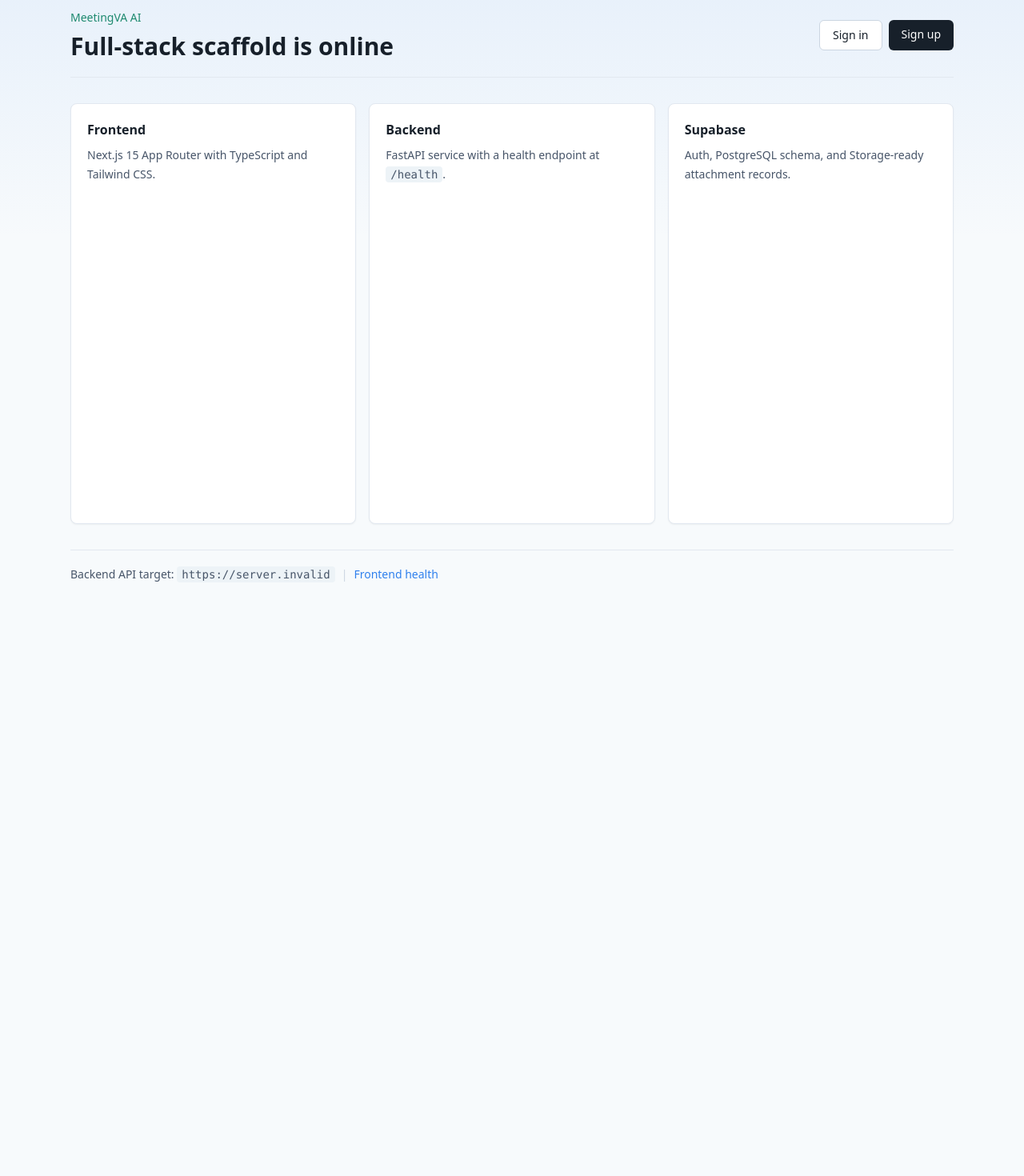
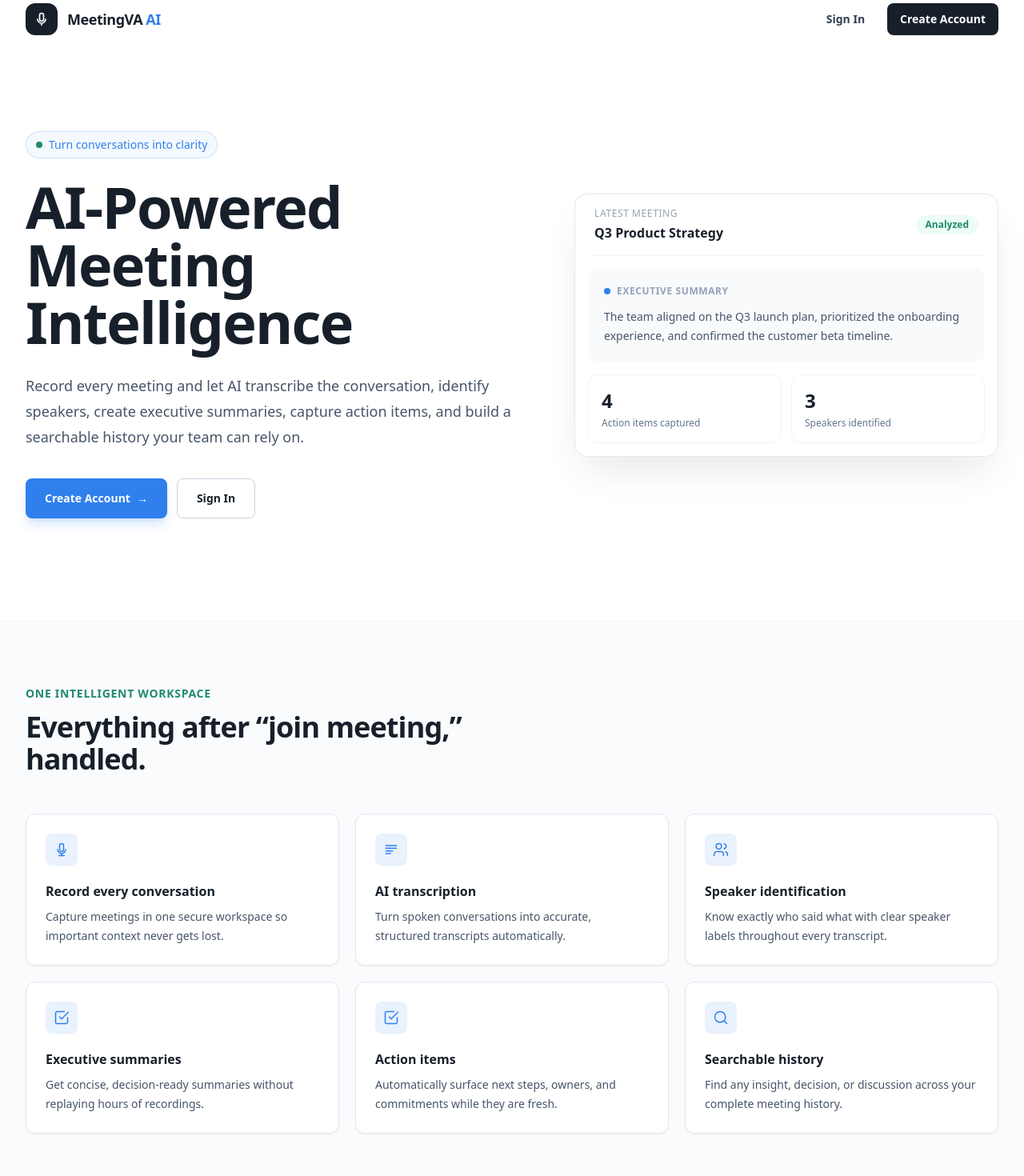
Before and after one commit to aruki32712/meetingVA-ai, a Next.js app in the folder frontend/: page / in a window 1280 px wide. Shown: the part 20-1490 px from the top of the page at 80% size. Before the commit the page ends 800 px from the top, so only its background shows below. Built offline with nearby package versions, Linux system fonts and the light colour scheme; no server answers.

Commit message:
Replace scaffold homepage with MeetingVA AI landing page

```diff
--- a/frontend/app/page.tsx
+++ b/frontend/app/page.tsx
@@ -1,63 +1,246 @@
+"use client";
+
 import Link from "next/link";
+import { useRouter } from "next/navigation";
+import { useEffect, useState } from "react";
+import { createBrowserSupabaseClient } from "@/lib/supabase";
 
-const API_BASE_URL =
-  process.env.NEXT_PUBLIC_API_BASE_URL ?? "http://localhost:8000";
+const features = [
+  {
+    title: "Record every conversation",
+    description:
+      "Capture meetings in one secure workspace so important context never gets lost.",
+    icon: (
+      <path d="M12 3a3 3 0 0 0-3 3v6a3 3 0 0 0 6 0V6a3 3 0 0 0-3-3Zm-6 9a6 6 0 0 0 12 0M12 18v3m-4 0h8" />
+    )
+  },
+  {
+    title: "AI transcription",
+    description:
+      "Turn spoken conversations into accurate, structured transcripts automatically.",
+    icon: <path d="M4 6h16M4 10h16M4 14h10M4 18h7" />
+  },
+  {
+    title: "Speaker identification",
+    description:
+      "Know exactly who said what with clear speaker labels throughout every transcript.",
+    icon: (
+      <path d="M16 21v-2a4 4 0 0 0-4-4H6a4 4 0 0 0-4 4v2m7-10a4 4 0 1 0 0-8 4 4 0 0 0 0 8Zm13 10v-2a4 4 0 0 0-3-3.87m-2-12a4 4 0 0 1 0 7.75" />
+    )
+  },
+  {
+    title: "Executive summaries",
+    description:
+      "Get concise, decision-ready summaries without replaying hours of recordings.",
+    icon: <path d="M9 11l3 3L22 4M21 12v7a2 2 0 0 1-2 2H5a2 2 0 0 1-2-2V5a2 2 0 0 1 2-2h11" />
+  },
+  {
+    title: "Action items",
+    description:
+      "Automatically surface next steps, owners, and commitments while they are fresh.",
+    icon: <path d="M9 11l3 3L22 4M21 12v7a2 2 0 0 1-2 2H5a2 2 0 0 1-2-2V5a2 2 0 0 1 2-2h11" />
+  },
+  {
+    title: "Searchable history",
+    description:
+      "Find any insight, decision, or discussion across your complete meeting history.",
+    icon: <path d="m21 21-4.35-4.35m2.35-5.65a8 8 0 1 1-16 0 8 8 0 0 1 16 0Z" />
+  }
+];
 
 export default function Home() {
+  const router = useRouter();
+  const [isCheckingSession, setIsCheckingSession] = useState(true);
+
+  useEffect(() => {
+    let isMounted = true;
+    const supabase = createBrowserSupabaseClient();
+
+    async function checkSession() {
+      const { data } = await supabase.auth.getSession();
+
+      if (!isMounted) return;
+
+      if (data.session) {
+        router.replace("/dashboard");
+        return;
+      }
+
+      setIsCheckingSession(false);
+    }
+
+    void checkSession();
+
+    const { data } = supabase.auth.onAuthStateChange((_event, session) => {
+      if (session) router.replace("/dashboard");
+    });
+
+    return () => {
+      isMounted = false;
+      data.subscription.unsubscribe();
+    };
+  }, [router]);
+
+  if (isCheckingSession) {
     return (
-    <main className="mx-auto flex min-h-screen w-full max-w-6xl flex-col px-6 py-8">
-      <header className="flex items-center justify-between border-b border-slate-200 pb-5">
-        <div>
-          <p className="text-sm font-medium text-meadow">MeetingVA AI</p>
-          <h1 className="mt-2 text-3xl font-semibold tracking-normal text-ink">
-            Full-stack scaffold is online
-          </h1>
-        </div>
-        <div className="flex gap-2">
+      <main className="flex min-h-screen items-center justify-center">
+        <div
+          className="h-8 w-8 animate-spin rounded-full border-2 border-slate-200 border-t-signal"
+          aria-label="Checking your session"
+        />
+      </main>
+    );
+  }
+
+  return (
+    <main className="min-h-screen overflow-hidden bg-white text-ink">
+      <div className="relative">
+        <div className="absolute inset-0 -z-10 bg-[radial-gradient(circle_at_75%_15%,rgba(47,128,237,0.14),transparent_32%),radial-gradient(circle_at_15%_65%,rgba(31,138,112,0.1),transparent_28%)]" />
+
+        <header className="mx-auto flex w-full max-w-7xl items-center justify-between px-6 py-6 lg:px-8">
+          <Link className="flex items-center gap-3" href="/" aria-label="MeetingVA AI home">
+            <span className="flex h-10 w-10 items-center justify-center rounded-xl bg-ink text-white shadow-sm">
+              <svg
+                className="h-5 w-5"
+                viewBox="0 0 24 24"
+                fill="none"
+                stroke="currentColor"
+                strokeWidth="2"
+                strokeLinecap="round"
+                aria-hidden="true"
+              >
+                <path d="M12 3a3 3 0 0 0-3 3v6a3 3 0 0 0 6 0V6a3 3 0 0 0-3-3Z" />
+                <path d="M6 12a6 6 0 0 0 12 0M12 18v3" />
+              </svg>
+            </span>
+            <span className="text-lg font-semibold tracking-tight">
+              MeetingVA <span className="text-signal">AI</span>
+            </span>
+          </Link>
+
+          <nav className="flex items-center gap-3" aria-label="Account">
             <Link
-            className="rounded-md border border-slate-300 bg-white px-4 py-2 text-sm font-medium text-ink"
+              className="rounded-lg px-4 py-2.5 text-sm font-semibold text-slate-700 transition hover:bg-slate-100 hover:text-ink"
               href="/login"
             >
-            Sign in
+              Sign In
             </Link>
             <Link
-            className="rounded-md bg-ink px-4 py-2 text-sm font-medium text-white"
+              className="rounded-lg bg-ink px-4 py-2.5 text-sm font-semibold text-white shadow-sm transition hover:bg-slate-700"
               href="/signup"
             >
-            Sign up
+              Create Account
+            </Link>
+          </nav>
+        </header>
+
+        <section className="mx-auto grid w-full max-w-7xl items-center gap-16 px-6 pb-24 pt-16 lg:grid-cols-[1.08fr_0.92fr] lg:px-8 lg:pb-32 lg:pt-24">
+          <div>
+            <div className="mb-6 inline-flex items-center gap-2 rounded-full border border-signal/20 bg-signal/5 px-3 py-1.5 text-sm font-medium text-signal">
+              <span className="h-2 w-2 rounded-full bg-meadow" />
+              Turn conversations into clarity
+            </div>
+            <h1 className="max-w-3xl text-5xl font-semibold leading-[1.05] tracking-tight text-ink sm:text-6xl lg:text-7xl">
+              AI-Powered Meeting Intelligence
+            </h1>
+            <p className="mt-7 max-w-2xl text-lg leading-8 text-slate-600">
+              Record every meeting and let AI transcribe the conversation,
+              identify speakers, create executive summaries, capture action
+              items, and build a searchable history your team can rely on.
+            </p>
+            <div className="mt-9 flex flex-col gap-3 sm:flex-row">
+              <Link
+                className="inline-flex items-center justify-center rounded-lg bg-signal px-6 py-3.5 text-sm font-semibold text-white shadow-lg shadow-signal/20 transition hover:bg-blue-600"
+                href="/signup"
+              >
+                Create Account
+                <span className="ml-2" aria-hidden="true">→</span>
+              </Link>
+              <Link
+                className="inline-flex items-center justify-center rounded-lg border border-slate-300 bg-white px-6 py-3.5 text-sm font-semibold text-ink shadow-sm transition hover:border-slate-400 hover:bg-slate-50"
+                href="/login"
+              >
+                Sign In
               </Link>
             </div>
-      </header>
+          </div>
 
-      <section className="grid flex-1 gap-4 py-8 md:grid-cols-3">
-        <div className="rounded-lg border border-slate-200 bg-white p-5 shadow-sm">
-          <h2 className="text-base font-semibold text-ink">Frontend</h2>
-          <p className="mt-2 text-sm leading-6 text-slate-600">
-            Next.js 15 App Router with TypeScript and Tailwind CSS.
+          <div className="relative mx-auto w-full max-w-xl">
+            <div className="absolute -inset-5 -z-10 rounded-[2rem] bg-gradient-to-br from-signal/15 to-meadow/10 blur-2xl" />
+            <div className="rounded-2xl border border-slate-200 bg-white p-4 shadow-2xl shadow-slate-900/10">
+              <div className="flex items-center justify-between border-b border-slate-100 px-2 pb-4">
+                <div>
+                  <p className="text-xs font-medium uppercase tracking-wider text-slate-400">Latest meeting</p>
+                  <p className="mt-1 font-semibold">Q3 Product Strategy</p>
+                </div>
+                <span className="rounded-full bg-emerald-50 px-3 py-1 text-xs font-semibold text-meadow">Analyzed</span>
+              </div>
+              <div className="mt-4 rounded-xl bg-slate-50 p-5">
+                <div className="flex items-center gap-2 text-xs font-semibold uppercase tracking-wider text-slate-400">
+                  <span className="h-2 w-2 rounded-full bg-signal" />
+                  Executive summary
+                </div>
+                <p className="mt-3 text-sm leading-6 text-slate-600">
+                  The team aligned on the Q3 launch plan, prioritized the
+                  onboarding experience, and confirmed the customer beta timeline.
                 </p>
               </div>
-        <div className="rounded-lg border border-slate-200 bg-white p-5 shadow-sm">
-          <h2 className="text-base font-semibold text-ink">Backend</h2>
-          <p className="mt-2 text-sm leading-6 text-slate-600">
-            FastAPI service with a health endpoint at{" "}
-            <code className="rounded bg-mist px-1.5 py-0.5">/health</code>.
-          </p>
+              <div className="grid gap-3 pt-4 sm:grid-cols-2">
+                <div className="rounded-xl border border-slate-100 p-4">
+                  <p className="text-2xl font-semibold text-ink">4</p>
+                  <p className="mt-1 text-xs text-slate-500">Action items captured</p>
                 </div>
-        <div className="rounded-lg border border-slate-200 bg-white p-5 shadow-sm">
-          <h2 className="text-base font-semibold text-ink">Supabase</h2>
-          <p className="mt-2 text-sm leading-6 text-slate-600">
-            Auth, PostgreSQL schema, and Storage-ready attachment records.
-          </p>
+                <div className="rounded-xl border border-slate-100 p-4">
+                  <p className="text-2xl font-semibold text-ink">3</p>
+                  <p className="mt-1 text-xs text-slate-500">Speakers identified</p>
+                </div>
+              </div>
+            </div>
+          </div>
+        </section>
+      </div>
+
+      <section className="border-t border-slate-100 bg-slate-50/70">
+        <div className="mx-auto w-full max-w-7xl px-6 py-20 lg:px-8">
+          <div className="max-w-2xl">
+            <p className="text-sm font-semibold uppercase tracking-wider text-meadow">One intelligent workspace</p>
+            <h2 className="mt-3 text-3xl font-semibold tracking-tight sm:text-4xl">
+              Everything after “join meeting,” handled.
+            </h2>
+          </div>
+          <div className="mt-12 grid gap-5 md:grid-cols-2 lg:grid-cols-3">
+            {features.map((feature) => (
+              <article
+                className="rounded-xl border border-slate-200 bg-white p-6 shadow-sm transition hover:-translate-y-0.5 hover:shadow-md"
+                key={feature.title}
+              >
+                <span className="flex h-10 w-10 items-center justify-center rounded-lg bg-signal/10 text-signal">
+                  <svg
+                    className="h-5 w-5"
+                    viewBox="0 0 24 24"
+                    fill="none"
+                    stroke="currentColor"
+                    strokeWidth="1.8"
+                    strokeLinecap="round"
+                    strokeLinejoin="round"
+                    aria-hidden="true"
+                  >
+                    {feature.icon}
+                  </svg>
+                </span>
+                <h3 className="mt-5 font-semibold">{feature.title}</h3>
+                <p className="mt-2 text-sm leading-6 text-slate-600">{feature.description}</p>
+              </article>
+            ))}
+          </div>
         </div>
       </section>
 
-      <footer className="border-t border-slate-200 py-5 text-sm text-slate-600">
-        Backend API target:{" "}
-        <code className="rounded bg-mist px-1.5 py-0.5">{API_BASE_URL}</code>
-        <span className="mx-2 text-slate-300">|</span>
-        <a className="text-signal hover:text-ink" href="/api/health">
-          Frontend health
-        </a>
+      <footer className="border-t border-slate-200 bg-white">
+        <div className="mx-auto flex w-full max-w-7xl flex-col gap-3 px-6 py-8 text-sm text-slate-500 sm:flex-row sm:items-center sm:justify-between lg:px-8">
+          <p className="font-semibold text-ink">MeetingVA AI</p>
+          <p>Turn every meeting into momentum.</p>
+        </div>
       </footer>
     </main>
   );
```
Lines whose indentation alone changed are shown as unchanged.
